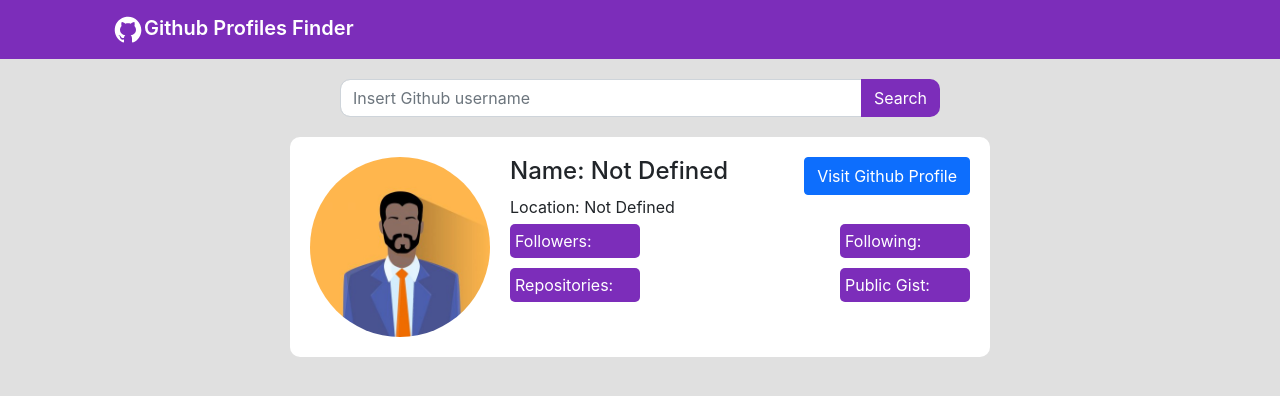
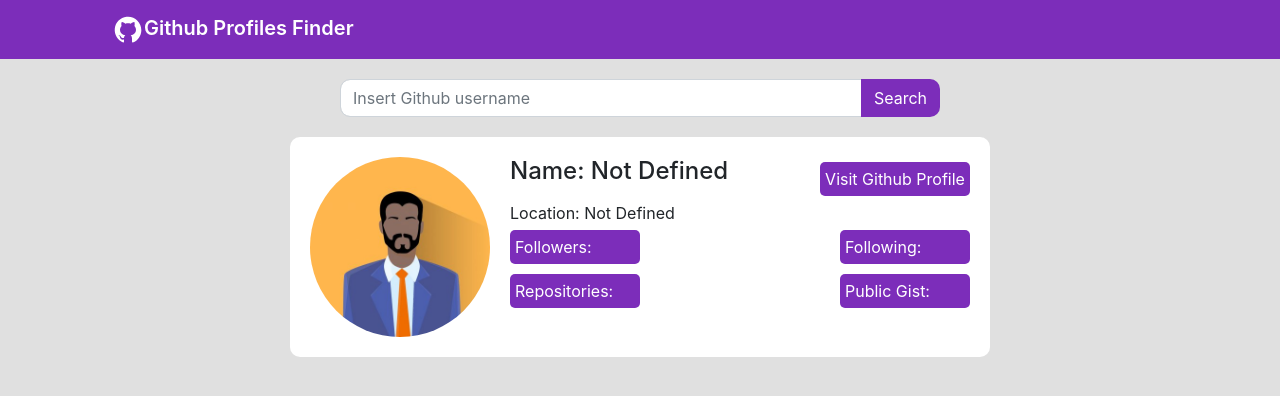
Before and after one commit to WilliamGrohe/github-profiles, a React (Create React App) app: page / in a window 1280 px wide. Shown: the top 396 px of the page. Built offline with nearby package versions, Linux system fonts and the light colour scheme.

Commit message:
Update CSS

```diff
--- a/src/components/UserInfosCard.jsx
+++ b/src/components/UserInfosCard.jsx
@@ -9,6 +9,8 @@
 export default function UserInfosCard() {
 
   const { user }  = useContext(GithubContext)
+
+  console.log(user)
 
   return (
     <div className="container">
@@ -23,7 +25,7 @@
         <div className="col-sm">
           <div className="inner-row">
             <h4>{user.name ? user.name : 'Name: Not Defined'}</h4>
-            <button className="btn btn-primary">Visit Github Profile</button>
+            <a href="#" className="non-btn">Visit Github Profile</a>
           </div>
           <div className="row">
             <div className="inner-row">
--- a/src/styles/navbar.css
+++ b/src/styles/navbar.css
@@ -7,6 +7,10 @@
 
 }
 
+.btn-search:hover {
+  color:#cc99ff
+}
+
 @media (min-width: 769px){
   .navbar {
     padding-left: 100px;
--- a/src/styles/userinfoscard.css
+++ b/src/styles/userinfoscard.css
@@ -33,6 +33,17 @@
   width: 130px;
 }
 
+a.non-btn {
+  width: 150px;
+  text-align: center;
+  text-decoration: none;
+  cursor: pointer;
+}
+
+a.non-btn:hover{
+  color: #cc99ff;
+}
+
 .cards {
   flex-wrap: wrap;
   width: 700px;
```
